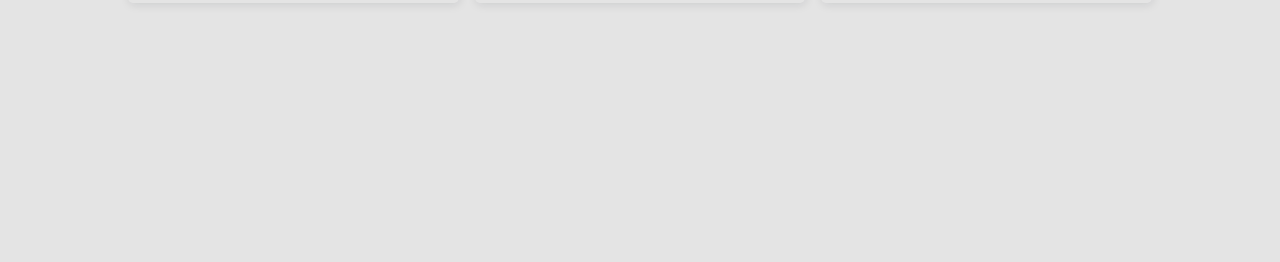
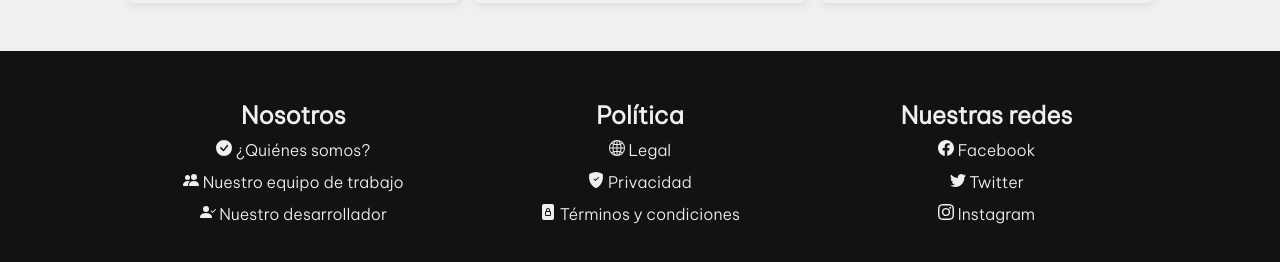
Before and after one commit to ricardoggz/client-e-commerce-app-MERN, a React (Create React App) app: page / in a window 1280 px wide. Shown: the part 1062-1324 px from the top of the page. Before the commit the page ends 1113 px from the top, so only its background shows below. Built offline with nearby package versions, Linux system fonts and the light colour scheme.

Commit message:
componente footer creado y montado

```diff
--- a/package.json
+++ b/package.json
@@ -8,6 +8,7 @@
     "@testing-library/user-event": "^13.5.0",
     "react": "^17.0.2",
     "react-dom": "^17.0.2",
+    "react-icons": "^4.3.1",
     "react-router-dom": "^6.2.1",
     "react-scripts": "5.0.0",
     "styled-components": "^5.3.3",
--- a/src/App.js
+++ b/src/App.js
@@ -1,10 +1,12 @@
 import React from "react";
 import { NavBar } from "./components/navbar/NavBar";
+import { Footer } from "./components/footer/Footer";
 
 const App = () => {
   return (
     <>
       <NavBar />
+      <Footer />
     </>
   );
 };
--- /dev/null
+++ b/src/components/footer/Footer.jsx
@@ -0,0 +1,65 @@
+import React from "react";
+import {
+  BsFacebook,
+  BsTwitter,
+  BsInstagram,
+  BsPeopleFill,
+  BsShieldFillCheck,
+  BsFillPersonCheckFill,
+  BsGlobe2,
+  BsFillCheckCircleFill,
+  BsFillFileLockFill,
+} from "react-icons/bs";
+import { FooterWrapper, FooterList } from "./elements";
+import { GridLayout } from "../gridLayout/GridLayout";
+
+export const Footer = () => {
+  return (
+    <FooterWrapper>
+      <GridLayout>
+        <FooterList>
+          <ul>
+            <span>Nosotros</span>
+            <li>
+              <BsFillCheckCircleFill /> ¿Quiénes somos?
+            </li>
+            <li>
+              <BsPeopleFill /> Nuestro equipo de trabajo
+            </li>
+            <li>
+              <BsFillPersonCheckFill /> Nuestro desarrollador
+            </li>
+          </ul>
+        </FooterList>
+        <FooterList>
+          <ul>
+            <span>Política</span>
+            <li>
+              <BsGlobe2 /> Legal
+            </li>
+            <li>
+              <BsShieldFillCheck /> Privacidad
+            </li>
+            <li>
+              <BsFillFileLockFill /> Términos y condiciones
+            </li>
+          </ul>
+        </FooterList>
+        <FooterList>
+          <ul>
+            <span>Nuestras redes</span>
+            <li>
+              <BsFacebook /> Facebook
+            </li>
+            <li>
+              <BsTwitter /> Twitter
+            </li>
+            <li>
+              <BsInstagram /> Instagram
+            </li>
+          </ul>
+        </FooterList>
+      </GridLayout>
+    </FooterWrapper>
+  );
+};
--- /dev/null
+++ b/src/components/footer/elements.js
@@ -0,0 +1,26 @@
+import styled from "styled-components";
+
+const FooterWrapper = styled.footer`
+  background: var(--color-dark-secondary);
+  color: var(--color-light-primary);
+  width: 100%;
+  padding: 3rem 0;
+`;
+
+const FooterList = styled.div`
+  text-align: center;
+  line-height: 2rem;
+  ul li {
+    list-style: none;
+  }
+  span {
+    font-size: 1.5rem;
+    font-weight: bold;
+  }
+
+  @media (min-width: 240px) and (max-width: 720px) {
+    text-align: justify;
+  }
+`;
+
+export { FooterWrapper, FooterList };
--- a/src/index.css
+++ b/src/index.css
@@ -13,9 +13,10 @@ body {
 /*Palette UI*/
 
 :root{
-  --color-light-primary:#e4e4e4;
+  --color-light-primary:#f1f0f0;
   --color-light-secondary:#dadada;
   --color-dark-primary:#070707;
+  --color-dark-secondary:#131111;
 }
 
 /*flex-container*/
```
Also changed, not shown: 1 other file (tests, documents, lock files or other folders).
